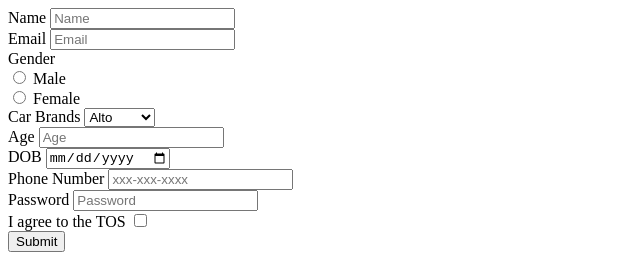
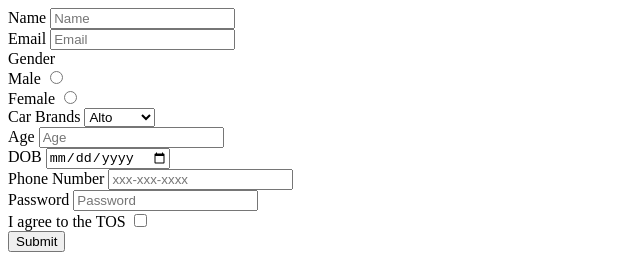
Before and after one commit to acciojob/signup-form-car-shrutikakorvar24, a website: page main.html in a window 1280 px wide. Shown: the full height of the page, 0-640 px from the left. Drawn offline with Linux system fonts and the light colour scheme.

Commit message:
created a submission

```diff
--- a/main.html
+++ b/main.html
@@ -5,17 +5,16 @@
 </head>
 <body>
 	<form action="#" method="post">
-		<lable for="name">Name</lable>
+		<label for="name">Name</label>
 		<input type="Text" id="name" placeholder="Name" required><br>
 
 		<label for="email">Email</label>
 		<input type="Email" id="email" placeholder="Email" required><br>
-
-		<label for="gender_m, gender_f">Gender</label><br>
-        <input type="Radio" id="gender_m, gender_f" required>
-        <label for="html">Male</label><br>
-        <input type="Radio" id="gender_m, gender_f" required>
-        <label for="css">Female</label><br>
+        <label>Gender</label><br>
+		<label for="gender_m">Male</label>
+        <input type="Radio" id="gender_m" name="male" required><br>
+        <label for="gender_f">Female</label>
+        <input type="Radio" id="gender_f" name="female" required><br>
 
 		<label for="cars">Car Brands</label>
 		<select id="cars" placeholder="--Please choose an option--"required>
```
